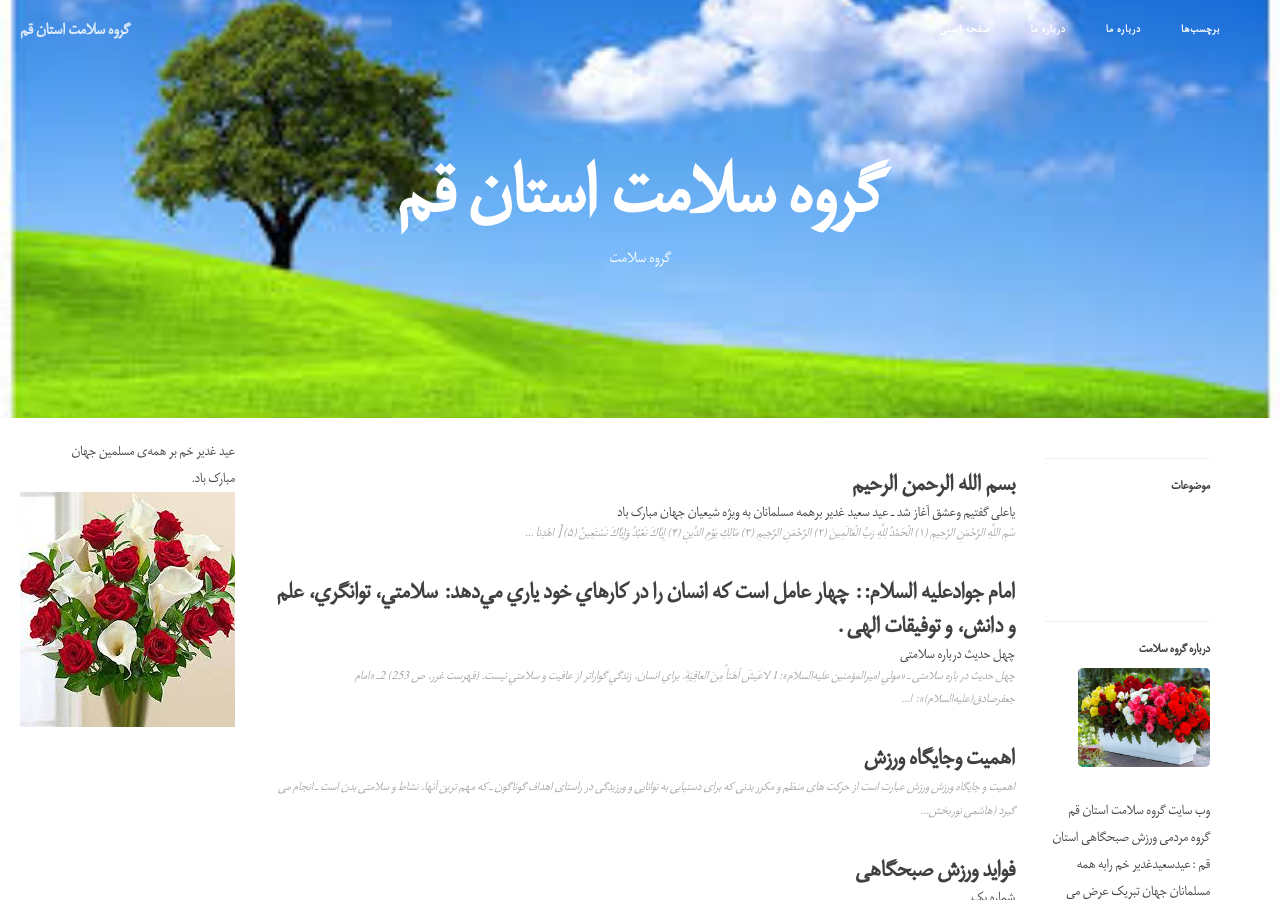
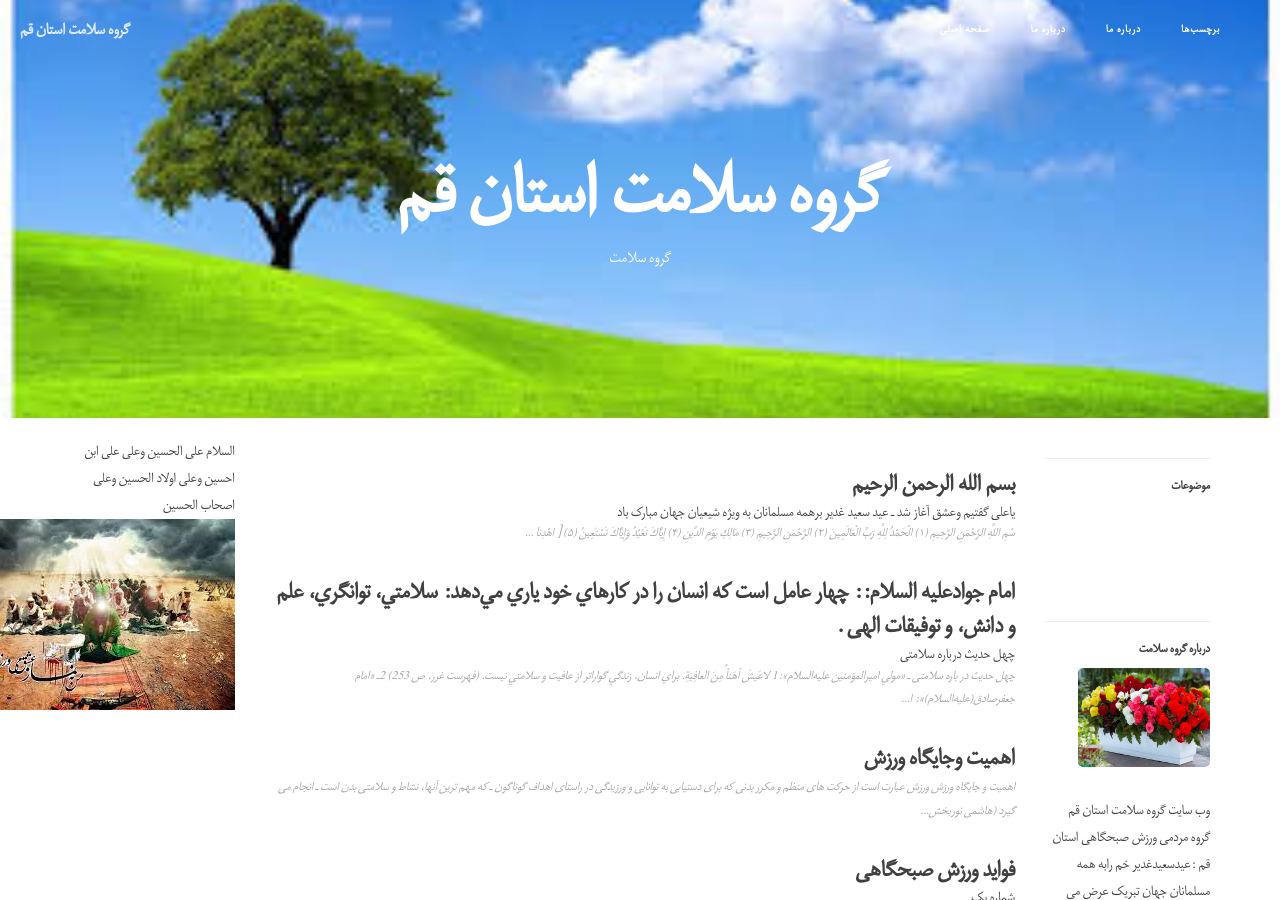
Before and after one commit to grouh-salamat/grouh-salamat.github.io, a Jekyll site: the page built from index.html, in a window 1280 px wide and 900 px high. Built offline with Jekyll 4.4.1, drawn with Linux system fonts in a browser that asks for light colours; the list of posts is cut into pages by our own code.

Commit message:
Update page.html

```diff
--- a/_layouts/page.html
+++ b/_layouts/page.html
@@ -71,8 +71,8 @@ layout: default
                 col-xs-12
                 postlist-container
             ">
-عید غدیر خم بر همه‌ی مسلمین جهان مبارک باد.
-<img src="/img/54.jpg">
+السلام علی الحسین وعلی علی ابن احسین وعلی اولاد الحسین وعلی اصحاب الحسین
+<img src="/img/58.jpg">
 	  </div>
 
 
```
